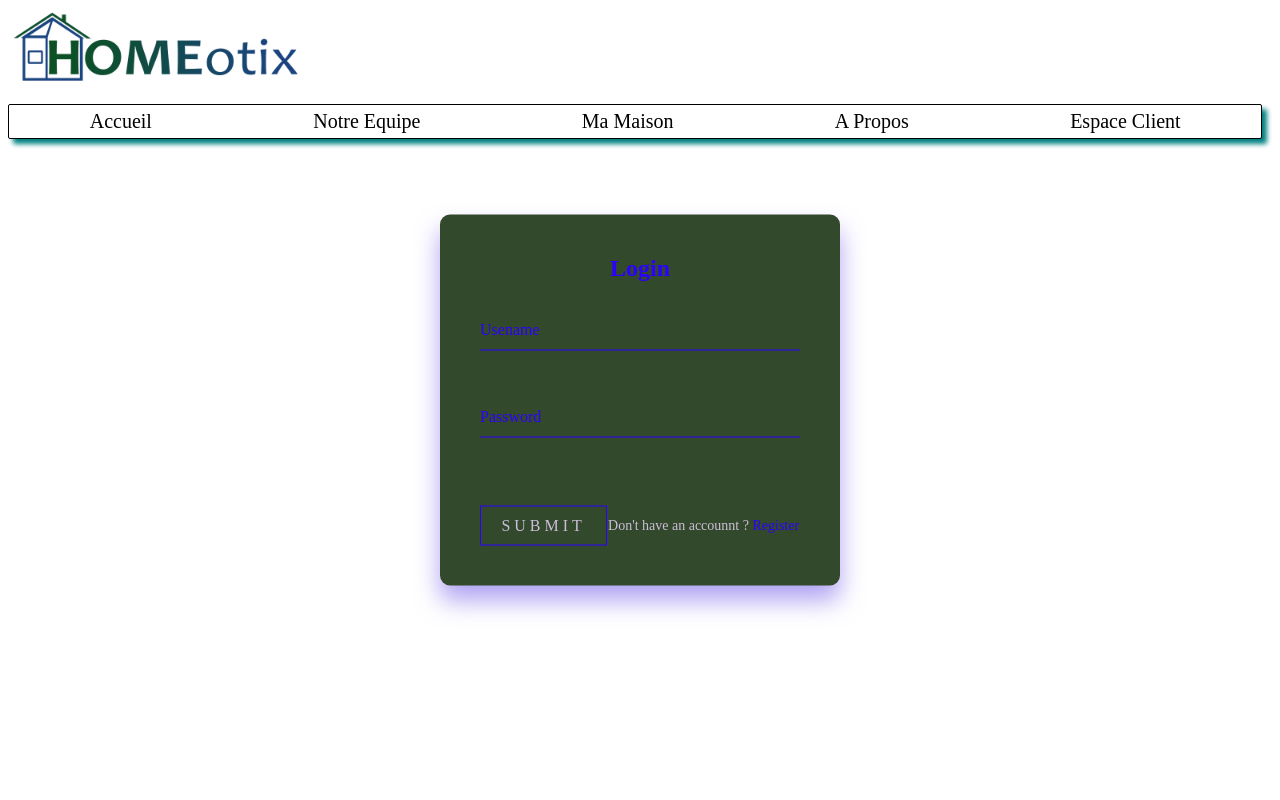
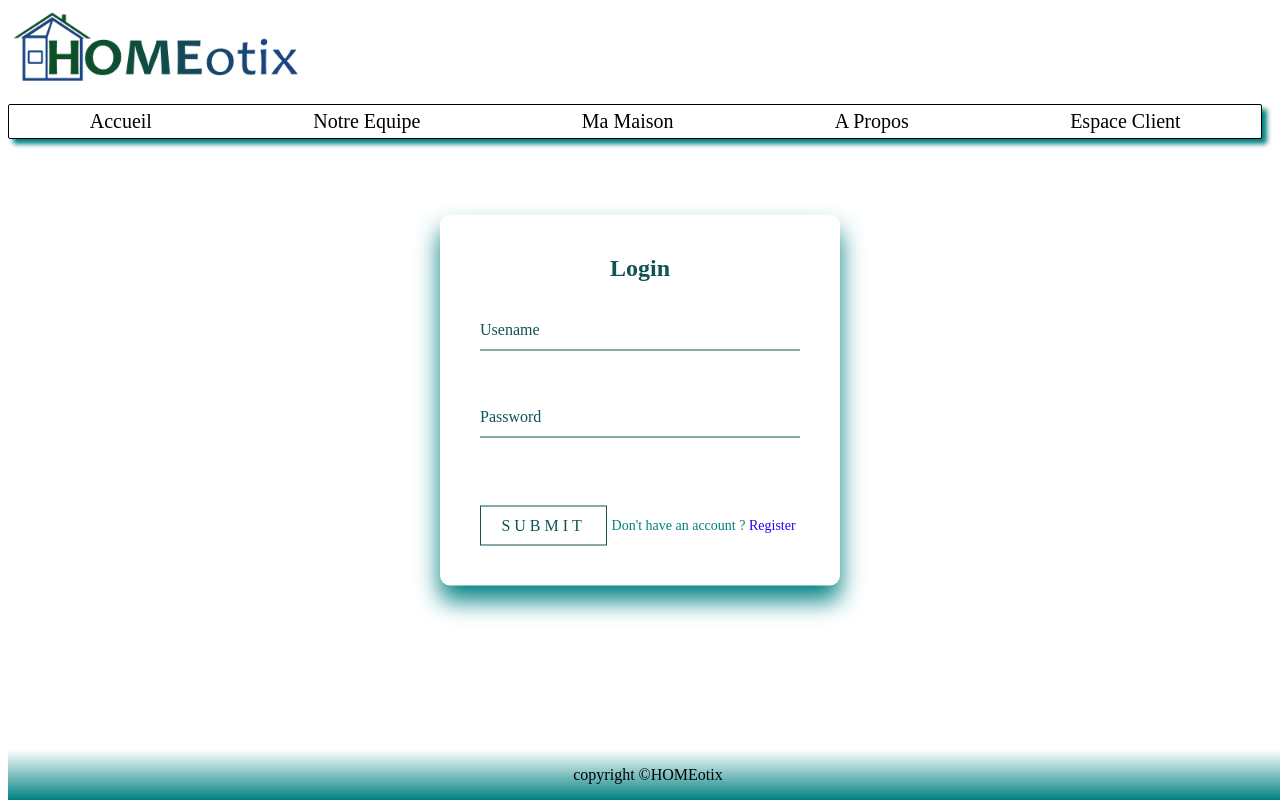
Before and after one commit to mabk748/Projet-IOT, a PHP site: page /login2.html in a window 1280 px wide. Run offline with PHP 8.4, Linux system fonts and the light colour scheme.

Commit message:
Bas de page login

```diff
--- a/Site Web/Front End/CV.html
+++ b/Site Web/Front End/CV.html
@@ -20,11 +20,9 @@
             <li><a href="login2.html">Espace Client</a></li>
         </ul>
     </div>
-    <img class="middle" src="CV/CV_Gaye_DIAWARA_page-0001.jpg" width="100%" >
+
     <div class="relative">
-        <div id = "middle">
-            Accueil
-        </div>
+        <img id="middle" src="CV/CV_Gaye_DIAWARA_page-0001.jpg" width="100%" >
 
         <div id="bottom">
             copyright ©HOMEotix
--- a/Site Web/Front End/login2.html
+++ b/Site Web/Front End/login2.html
@@ -10,90 +10,6 @@
     <style>
         * {
             box-sizing: border-box;
-        }
-        body {
-            background: white;
-        }
-        .login-box {
-            position: absolute;
-            top: 50%;
-            left: 50%;
-            width: 400px;
-            padding: 40px;
-            transform: translate(-50%, -50%);
-            background: #33492b;
-            box-shadow: 0 15px 25px rgba(143, 124, 236, 0.7);
-            border-radius: 10px;
-        }
-        .login-box h2 {
-            margin: 0 0 30px;
-            padding: 0;
-            color: #2c01ff;
-            text-align: center;
-        }
-        .login-box .user-box input {
-            position: relative;
-            width: 100%;
-            padding: 10px 0;
-            font-size: 16px;
-            color: #2c01ff;
-            margin-bottom: 30px;
-            border: none;
-            border-bottom: 1px solid #2c01ff;
-            outline: none;
-            background: transparent;
-        }
-        .login-box .user-box label {
-            position: relative;
-            left: 0;
-            top: -60px;
-            padding: 10px 0;
-            font-size: 16px;
-            color: #2c01ff;
-            pointer-events: none;
-            transition: .5s;
-        }
-        .login-box .user-box input:focus~label, .login-box .user-box input:valid~label {
-            top: -85px;
-            left: 0;
-            color: #2c01ff;
-            font-size: 12px;
-        }
-        #submit {
-            padding: 10px 20px;
-            color: #CBBDDB;
-            font-size: 16px;
-            text-decoration: none;
-            text-transform: uppercase;
-            overflow: hidden;
-            transition: .5s;
-            letter-spacing: 4px;
-            border: 1px solid #2c01ff;
-            margin: auto;
-        }
-        #submit:hover {
-            background: #2c01ff;
-            color: #33492b;
-            border-radius: 5px;
-            box-shadow: 0 0 5px #2c01ff, 0 0 25px #2c01ff, 0 0 100px #2c01ff;
-        }
-        .button-form {
-            display: flex;
-            flex-direction: row;
-            margin-top: 20px;
-        }
-        #register {
-            font-size: 14px;
-            text-decoration: none;
-            color: #CBBDDB;
-            margin: auto;
-            width: 60%;
-            text-align: center;
-        }
-        #register a {
-            margin: auto;
-            color: #2c01ff;
-            text-decoration: none;
         }
     </style>
 </head>
@@ -110,6 +26,7 @@
             <li><a href="login2.html">Espace Client</a></li>
         </ul>
     </div>
+
     <div class="login-box">
           <h2>Login</h2>
            <form>
@@ -121,16 +38,17 @@
                    <input type="password" name="" required="">
                    <label>Password</label>
                </div>
-
                 <div class="button-form">
                    <a id="submit" href="#">Submit</a>
-
                     <div id="register">
-                    Don't have an accounnt ?
+                       Don't have an account ?
                        <a href="#">Register</a>
                     </div>
                 </div>
             </form>
         </div>
+    <div class="bottom2">
+        copyright ©HOMEotix
+    </div>
 </body>
 </html>
--- a/Site Web/Front End/site.css
+++ b/Site Web/Front End/site.css
@@ -36,18 +36,7 @@ img{
   line-height: 50px;
 }
 
-.login-box{
-	position: absolute;
-	top: 50%;
-	left: 50%;
-	width: 400px;
-	padding: 40px;
-	transform: translate(-50%,-50%);
-	background: lightblue;
-	box-shadow: 5px 5px 5px teal;
-	border-radius: 10px;
 
-}
 ul{
   margin: 0%;
   width: 98%;
@@ -77,3 +66,95 @@ a{
    color: black;
 	vertical-align: center;
 }
+
+.login-box {
+  z-index: 1;
+  position: absolute;
+  top: 50%;
+  left: 50%;
+  width: 400px;
+  padding: 40px;
+  transform: translate(-50%, -50%);
+  background: white;
+  box-shadow: 0 15px 25px teal;
+  border-radius: 10px;
+}
+.bottom2{
+  position: absolute;
+  background-image: linear-gradient(180deg, #fff,teal);
+  bottom: 0px;
+  height: 50px;
+  width:100%;
+  text-align: center;
+  line-height: 50px;
+}
+.login-box h2 {
+  margin: 0 0 30px;
+  padding: 0;
+  color: rgb(14, 84, 84);
+  text-align: center;
+}
+.login-box .user-box input {
+  position: relative;
+  width: 100%;
+  padding: 10px 0;
+  font-size: 16px;
+  color: rgb(14, 84, 84);
+  margin-bottom: 30px;
+  border: none;
+  border-bottom: 1px solid rgb(14, 84, 84);
+  outline: none;
+  background: transparent;
+}
+.login-box .user-box label {
+  position: relative;
+  left: 0;
+  top: -60px;
+  padding: 10px 0;
+  font-size: 16px;
+  color: rgb(14, 84, 84);
+  pointer-events: none;
+  transition: .5s;
+}
+.login-box .user-box input:focus~label, .login-box .user-box input:valid~label {
+  top: -85px;
+  left: 0;
+  color: rgb(14, 84, 84);
+  font-size: 12px;
+}
+#submit {
+  padding: 10px 20px;
+  color: rgb(14, 84, 84);
+  font-size: 16px;
+  text-decoration: none;
+  text-transform: uppercase;
+  overflow: hidden;
+  transition: .5s;
+  letter-spacing: 4px;
+  border: 1px solid rgb(14, 84, 84);
+  margin: auto;
+}
+#submit:hover {
+  background: rgb(14, 84, 84);
+  color: white;
+  border-radius: 5px;
+  box-shadow: 0 0 5px rgb(14, 84, 84), 0 0 25px rgb(14, 84, 84);
+}
+.button-form {
+  display: flex;
+  flex-direction: row;
+  margin-top: 20px;
+}
+#register {
+  font-size: 14px;
+  text-decoration: none;
+  color:teal;
+  margin: auto;
+  width: 60%;
+  text-align: center;
+}
+#register a {
+  margin: auto;
+  color: #2c01ff;
+  text-decoration: none;
+}
```
Lines whose indentation alone changed are shown as unchanged.
